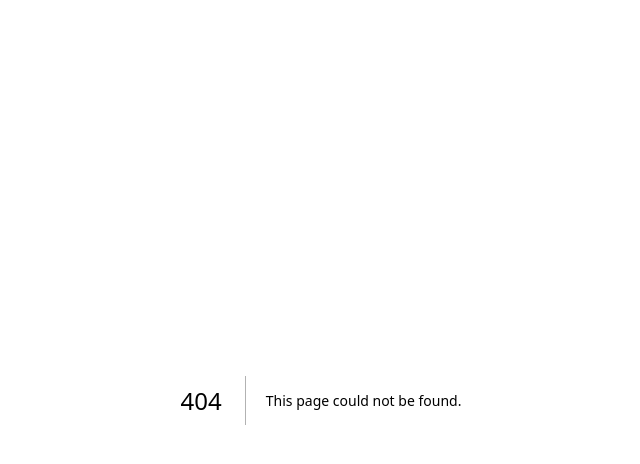
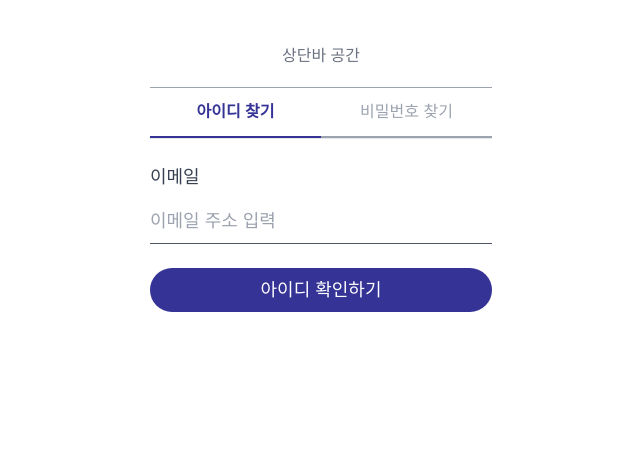
Before and after one commit to fullstack-dev-hub/postdm, a Next.js app in the folder frontend/: page /find in a window 1280 px wide. Before the commit this address had no page. Shown: the top 464 px of the page, without its empty margins (319-959 px from the left). Built offline with nearby package versions, Linux system fonts and the light colour scheme.

Commit message:
#16 feat: 아이디찾기와 비밀번호찾기 초기 UI 구현 및 로그인 페이지와 연결

```diff
--- /dev/null
+++ b/frontend/src/app/find/page.tsx
@@ -0,0 +1,93 @@
+"use client";
+
+import { useRouter, useSearchParams } from "next/navigation";
+
+const FindPage = () => {
+  const router = useRouter();
+  const searchParams = useSearchParams();
+  const tab = searchParams.get("tab") || "id";
+
+  const handleTabChange = (newTab: string) => {
+    router.push(`/find?tab=${newTab}`);
+  };
+
+  return (
+    <div className="flex flex-col items-center w-[390px] h-[844px] mx-auto p-6">
+      <div className="w-full h-16 border-b border-gray-400 flex items-center justify-center text-gray-500">
+        상단바 공간
+      </div>
+
+      <div className="w-full flex border-b">
+        <button
+          onClick={() => handleTabChange("id")}
+          className={`w-1/2 py-3 text-center font-medium border-b-2 ${
+            tab === "id"
+              ? "text-[#353395] border-[#353395] font-semibold"
+              : "text-gray-400 border-gray-400"
+          }`}
+        >
+          아이디 찾기
+        </button>
+        <button
+          onClick={() => handleTabChange("password")}
+          className={`w-1/2 py-3 text-center font-medium border-b-2 ${
+            tab === "password"
+              ? "text-[#353395] border-[#353395] font-semibold"
+              : "text-gray-400 border-gray-400"
+          }`}
+        >
+          비밀번호 찾기
+        </button>
+      </div>
+
+      <div className="w-full mt-6">
+        {tab === "id" ? (
+          <div>
+            <label className="block text-left text-lg font-medium text-gray-700">
+              이메일
+            </label>
+            <input
+              type="email"
+              placeholder="이메일 주소 입력"
+              className="w-full border-b border-gray-600 outline-none py-2 text-lg mt-2"
+            />
+            <button className="w-full bg-[#353395] text-white rounded-full py-2 text-lg mt-6">
+              아이디 확인하기
+            </button>
+          </div>
+        ) : (
+          <div>
+            <label className="block text-left text-lg font-medium text-gray-700">
+              아이디
+            </label>
+            <input
+              type="text"
+              placeholder="아이디 입력"
+              className="w-full border-b border-gray-600 outline-none py-2 text-lg mt-2"
+            />
+
+            <label className="block text-left text-lg font-medium text-gray-700 mt-6">
+              이메일
+            </label>
+            <div className="w-full flex items-center">
+              <input
+                type="email"
+                placeholder="이메일 주소 입력"
+                className="w-full border-b border-gray-600 outline-none py-2 text-lg"
+              />
+              <button className="ml-2 font-bold px-4 py-2 bg-[#353395] text-white rounded-md text-sm whitespace-nowrap">
+                인증
+              </button>
+            </div>
+
+            <button className="w-full bg-[#353395] text-white rounded-full py-2 text-lg mt-6">
+              비밀번호 재설정
+            </button>
+          </div>
+        )}
+      </div>
+    </div>
+  );
+};
+
+export default FindPage;
--- a/frontend/src/app/login/page.tsx
+++ b/frontend/src/app/login/page.tsx
@@ -1,10 +1,11 @@
 "use client";
 import { useState } from "react";
-
+import { useRouter } from "next/navigation";
 const LoginPage = () => {
   const [id, setId] = useState("");
   const [password, setPassword] = useState("");
   const [error, setError] = useState(false);
+  const router = useRouter();
 
   const handleLogin = () => {
     if (!id || !password) {
@@ -67,8 +68,18 @@ const LoginPage = () => {
       <div className="w-full flex justify-between mt-4 text-xs text-gray-700">
         <button className="underline">회원가입</button>
         <div className="flex gap-4">
-          <button className="underline">아이디 찾기</button>
-          <button className="underline">비밀번호 찾기</button>
+          <button
+            className="underline"
+            onClick={() => router.push("/find?tab=id")}
+          >
+            아이디 찾기
+          </button>
+          <button
+            className="underline"
+            onClick={() => router.push("/find?tab=password")}
+          >
+            비밀번호 찾기
+          </button>
         </div>
       </div>
     </div>
```
